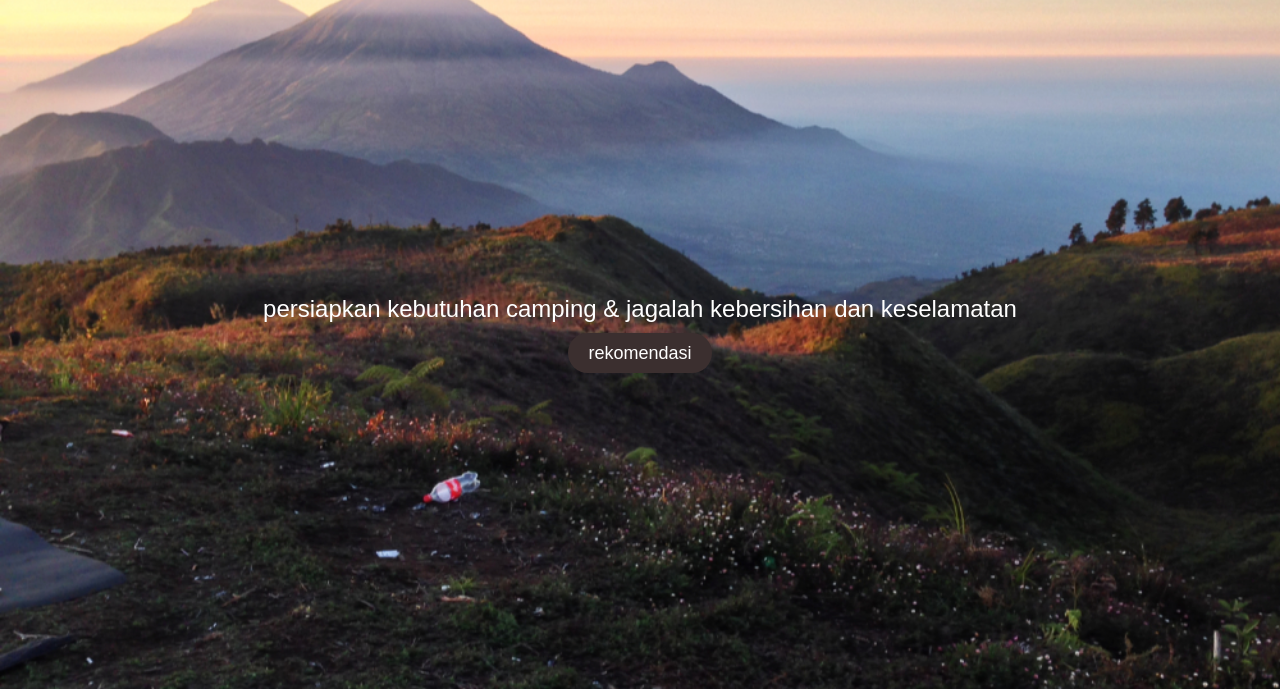
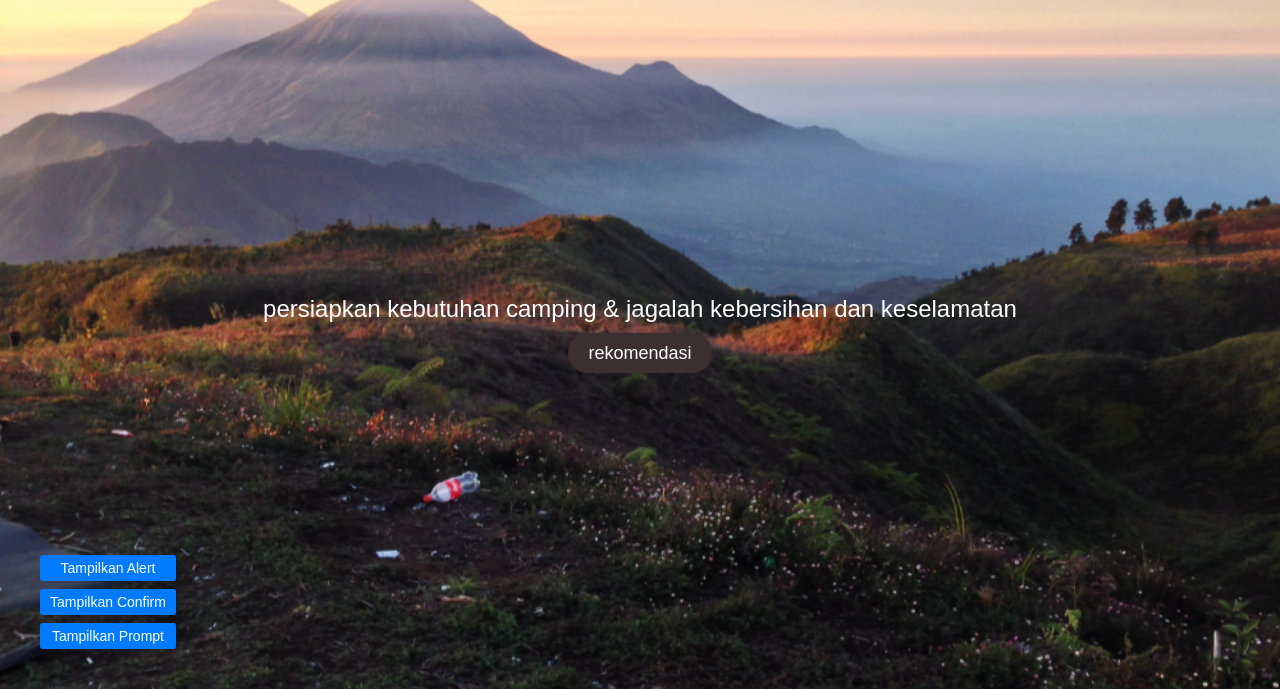
Before and after one commit to MamahitRizalPratama/Bab-3-Menambahkan-DOM-di-simpan-transaksi-dan-Toast-di-index, a plain HTML site: page index.html in a window 1280 px wide. Shown: the part 111-800 px from the top of the page. Drawn offline with Linux system fonts and the light colour scheme.

Commit message:
first commit

```diff
--- a/index.html
+++ b/index.html
@@ -37,6 +37,42 @@
     <!-- Elemen toast -->
     <div id="toast" class="toast"></div>
 
+    <!-- Tombol tambahan untuk PopUp Boxes -->
+    <div class="popup-container" style="margin: 20px;">
+        <button onclick="showAlert()">Tampilkan Alert</button>
+        <button onclick="showConfirm()">Tampilkan Confirm</button>
+        <button onclick="showPrompt()">Tampilkan Prompt</button>
+    </div>
+
+    <!-- JavaScript -->
     <script src="toasts.js"></script>
+    <script>
+        // Fungsi untuk menampilkan Alert Box
+        function showAlert() {
+            alert("Ini adalah Alert Box. Nikmati pengalaman berbelanja Anda!");
+        }
+
+        // Fungsi untuk menampilkan Confirm Box
+        function showConfirm() {
+            const result = confirm("Apakah Anda yakin ingin melanjutkan ke halaman rekomendasi?");
+            if (result) {
+                alert("Anda memilih untuk melanjutkan!");
+                // Redirect ke halaman rekomendasi
+                window.location.href = "halaman2.html";
+            } else {
+                alert("Anda membatalkan tindakan.");
+            }
+        }
+
+        // Fungsi untuk menampilkan Prompt Box
+        function showPrompt() {
+            const name = prompt("Silakan masukkan nama Anda:");
+            if (name) {
+                alert(`Halo, ${name}! Selamat berbelanja di Mountain Adventure.`);
+            } else {
+                alert("Anda tidak memasukkan nama.");
+            }
+        }
+    </script>
 </body>
 </html>
--- a/stylebab2.css
+++ b/stylebab2.css
@@ -230,7 +230,7 @@ a:hover {
 }
 
 /*toasts*/
-/* Posisi container tombol di kanan atas */
+
 .toast-container {
     position: fixed;
     top: 70px;
@@ -280,3 +280,29 @@ a:hover {
     from {opacity: 1;}
     to {opacity: 0;}
 }
+/*popup
+    /* CSS untuk tombol PopUp Boxes dengan ukuran lebih kecil */
+    .popup-container {
+        position: fixed;
+        bottom: 20px;
+        left: 20px;
+        z-index: 1000; /* Pastikan tombol berada di atas elemen lainnya */
+        display: flex;
+        flex-direction: column; /* Susunan vertikal */
+        gap: 8px; /* Jarak antar tombol */
+    }
+
+    .popup-container button {
+        padding: 5px 10px; /* Ukuran padding lebih kecil */
+        font-size: 14px; /* Ukuran teks lebih kecil */
+        background-color: #007BFF; /* Warna latar tombol */
+        color: white; /* Warna teks */
+        border: none;
+        border-radius: 3px; /* Sudut tombol lebih kecil */
+        cursor: pointer;
+        transition: background-color 0.3s;
+    }
+
+    .popup-container button:hover {
+        background-color: #0056b3;
+    }
```
Also changed, not shown: jj.js (+7 -42 lines).
